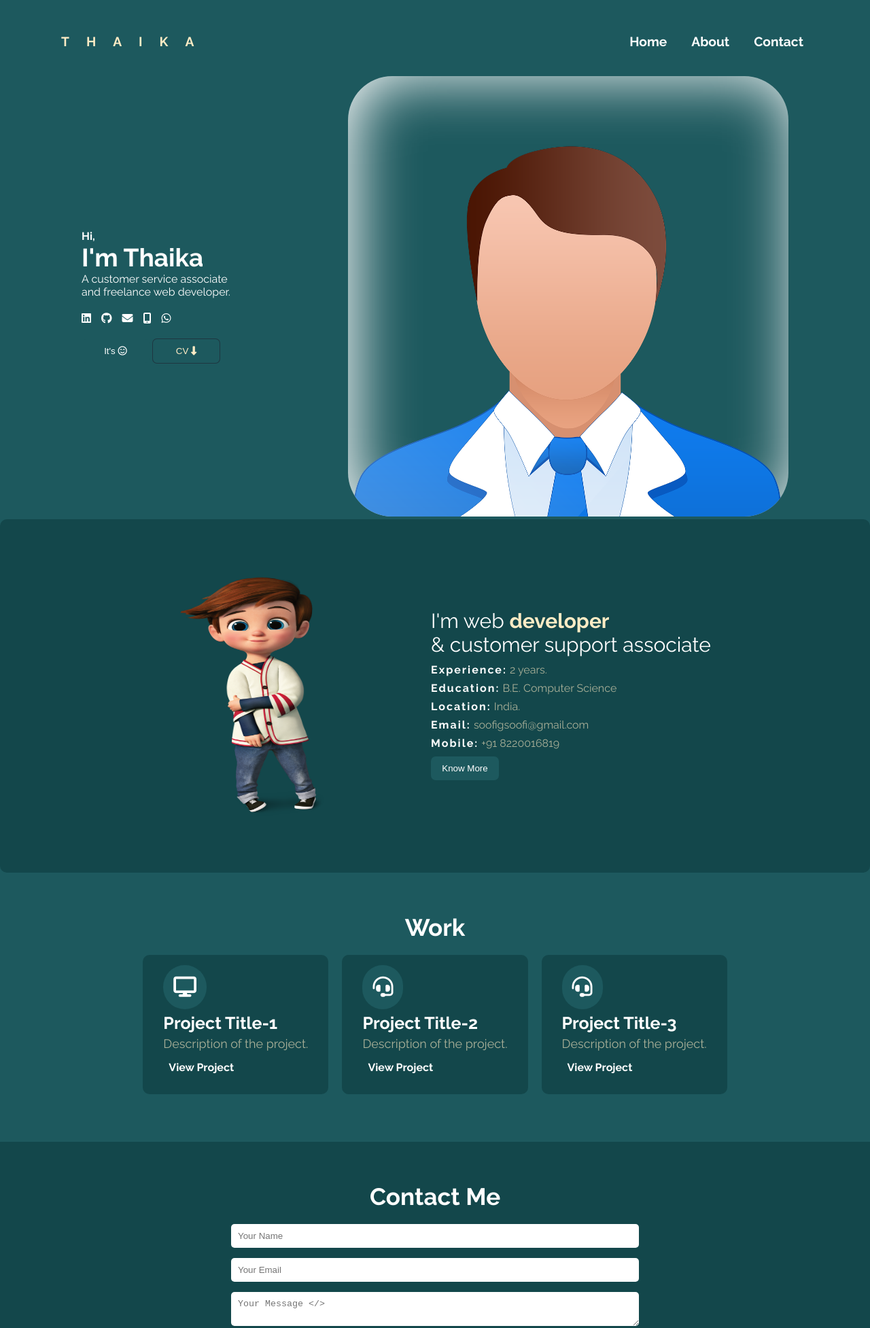
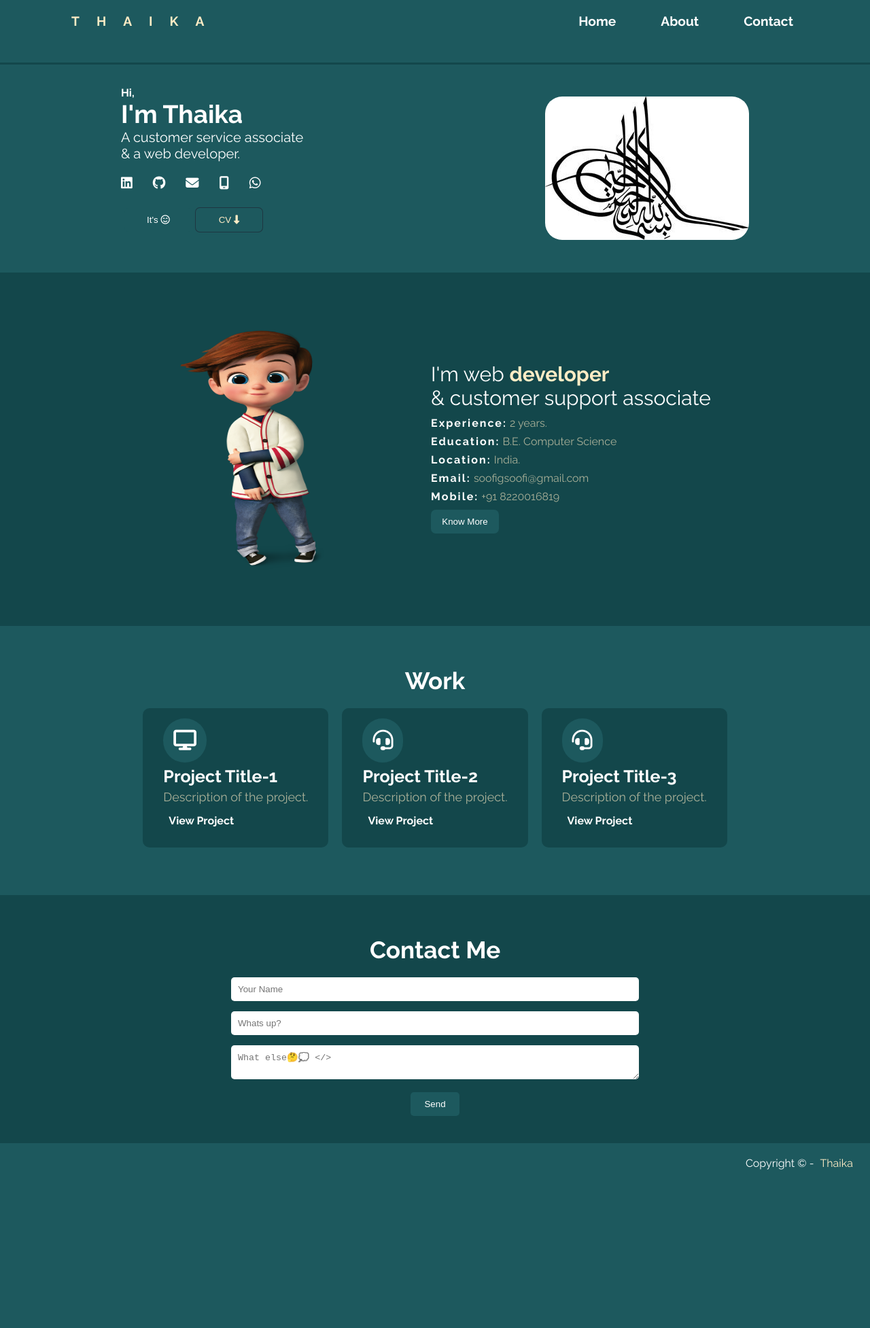
Before and after one commit to whatuseek/portfolio, a website: page index.html in a window 1280 px wide. Shown: the top 1954 px of the page at 68% size. After the commit the page ends 1741 px from the top, so only its background shows below. Drawn offline with Linux system fonts and the light colour scheme.

Commit message:
FIX: bug fixes

```diff
--- a/index.html
+++ b/index.html
@@ -43,6 +43,7 @@
                     <a href="./contact.html">Contact</a>
                 </li>
             </ul>
+
         </nav>
         <!-- The button element represents a clickable button -->
 
@@ -50,21 +51,22 @@
 
     </header>
 
+    <hr style="color: antiquewhite;">
+
     <main>
+        <!-- Hero section -->
+        <section class="hero-section">
 
-        <!-- Hero section -->
+            <!-- TEXT -->
+            <div class="wordings">
 
-        <section class="hero-section">
-            <div class="wordings">
                 <h4>Hi,</h4>
                 <h2 class="hero-section-title">
                     I'm Thaika</h2>
-                <p>A customer service associate
-                    and freelance web developer.
+                <p class="hero-section-desc">
+                    A customer service associate <br> & a web developer.
                 <p>
-                    <!-- Add if any -->
-                </p>
-                </p>
+
                 <ul class="social-icons">
                     <!-- social media icons will be here -->
                     <li>
@@ -97,15 +99,17 @@
                 </ul>
                 <!-- Buttons -->
                 <div class="btn">
-                    <button class="hero-section-btn-primary btn-primary">It's <i class="fa-regular fa-face-smile-beam"></i></button>
-                    <button class="hero-sectionbtn-secondary btn-secondary" on>CV <i class="fa-solid fa-down-long"></i> </button>
+                    <button class="hero-section-btn-primary btn-primary">It's <i
+                            class="fa-regular fa-face-smile-beam"></i></button>
+                    <button class="hero-sectionbtn-secondary btn-secondary" on>CV <i class="fa-solid fa-down-long"></i>
+                    </button>
                 </div>
             </div>
+
             <!-- Image -->
-            <div class="hero-img rounded-image-container">
-                <img src="./image/profpic.png" alt="portfolio_image" class="rounded-image">
+            <div class="hero-img-div">
+                <img src="./image/Tugra.jpg"  class="hero-img" alt="portfolio_image">
             </div>
-
 
         </section>
 
@@ -120,9 +124,7 @@
                     <li>
                         <strong>Experience:</strong> 2 years.
                     </li>
-                    <!-- <li>
-                        <strong>Skills:</strong> HTML, CSS, JavaScript, React, MySQL, MongoDB, Git.
-                    </li> -->
+
                     <li>
                         <strong>Education:</strong> B.E. Computer Science
                     </li>
@@ -139,13 +141,7 @@
                         <strong>Mobile:</strong> <a href="tel:+918220016819">+91 8220016819 </a>
                     </li>
 
-                    <!-- Tech stack -->
-                    <li>
-                        <!-- <strong>Tech Stack:</strong> HTML, CSS, JavaScript, React, MySQL, MongoDB, Git. -->
-                    </li>
-
                 </ul>
-                <!-- <br> -->
                 <button class="btn-primary">Know More</button>
             </div>
 
@@ -157,13 +153,13 @@
             <h2 class="work-section-title">Work</h2>
 
             <div class="work-section-items">
-                <!-- Project 1 -->
+
                 <div class="work-section-box project-card1">
-                    <!-- <img src="./image/project1.png" alt="project1" class="project1-image"> -->
+
 
                     <div class="project-desc">
                         <span class="work-section-box-icon">
-                            <!-- <i class="fas fa-solid fa-desktop"></i> -->
+
                             <i class="fa-solid fa-display icon "></i>
                         </span>
                         <h3>Project Title-1</h3>
@@ -172,14 +168,13 @@
                     </div>
                 </div>
 
-                <!-- Project 2 -->
                 <div class="work-section-box project-card1">
 
-                    <!-- <img src="./image/project1.png" alt="project1" class="project1-image"> -->
+
 
                     <div class="project-desc">
                         <span class="work-section-box-icon">
-                            <!-- <i class="fas fa-solid fa-desktop"></i> -->
+
                             <i class="fa-solid fa-headset icon"></i>
                         </span>
                         <h3>Project Title-2</h3>
@@ -187,14 +182,11 @@
                         <a href="#">View Project</a>
                     </div>
                 </div>
-                <!-- Project 3 -->
                 <div class="work-section-box project-card1">
-
-                    <!-- <img src="./image/project1.png" alt="project1" class="project1-image"> -->
 
                     <div class="project-desc">
                         <span class="work-section-box-icon">
-                            <!-- <i class="fas fa-solid fa-desktop"></i> -->
+
                             <i class="fa-solid fa-headset"></i>
                         </span>
                         <h3>Project Title-3</h3>
@@ -206,7 +198,6 @@
 
         </section>
 
-        <!-- Contact Me -->
         <section class="contact-section">
             <h2 class="contact-section-title">Contact Me</h2>
 
@@ -216,10 +207,10 @@
                         <input type="text" name="name" placeholder="Your Name" required>
                     </div class="input">
                     <div>
-                        <input type="email" name="email" placeholder="Your Email" required>
+                        <input type="email" name="email" placeholder="Whats up?" required>
                     </div>
                     <div>
-                        <textarea class="input" name="message" placeholder="Your Message </>" required></textarea>
+                        <textarea class="input" name="message" placeholder="What else🤔💭 </>" required></textarea>
                     </div>
                     <button class="contact-btn" type="submit">Send</button>
                 </form>
@@ -227,6 +218,11 @@
 
         </section>
     </main>
+
+    <footer>
+        <p class="footer-h4"><span>Copyright &copy; - </span><a href="https://github.com/whatuseek"
+                target="_blank">Thaika</a></p>
+    </footer>
 
 </body>
 
--- a/style.css
+++ b/style.css
@@ -50,22 +50,24 @@ body {
     color: var(--text-color);
     /* line-height: 1.5; */
     font-family: "Raleway", sans-serif;
-    /* add vh */
-    /* height: 100vh; */
     background-color: var(--dark-primary);
-    border-radius: 20px;
 }
+hr{
+    border: none;
+    border-top: 3px solid var(--dark-secondary);
+    margin-top: 30px;
+}
+
 
 * {
     margin: 0;
     padding: 0;
     box-sizing: border-box;
-
 }
 
 
 header {
-    margin-top: 30px;
+    margin-top: px;
     margin-right: 70px;
     margin-left: 70px;
     background-color: var(--dark-primary);
@@ -73,16 +75,15 @@ header {
     color: var(--link-color);
 
     display: flex;
+    align-items:center;
     justify-content: space-between;
-    align-items: center;
-    /* height: ; */
-
 
 }
 
 header a {
     text-decoration: none;
     font-size:larger;
+    margin: 0 15px;
 }
 
 header li a {
@@ -93,7 +94,7 @@ header li a {
     padding: 8px;
 
     &:hover {
-        /* margin: 1px; */
+
         background-color: var(--dark-secondary);
         color: var(--primary);
     }
@@ -108,6 +109,7 @@ header li a {
 
 header ul {
     display: flex;
+    justify-items: center;
     text-decoration: none;
     list-style: none;
 }
@@ -121,8 +123,7 @@ header ul li a {
     color: var(--link-color);
 }
 
-header button {
-    /* margin-bottom: ; */
+/* header button {
     padding: 10px;
     font-weight: 700;
     border-radius: 7px;
@@ -135,36 +136,36 @@ header button {
     &:hover {
         background-color: var(--primary);
         color: var(--dark-primary);
+    }
+} */
 
-    }
-
-}
-
-/* Hi' I'm */
-.wordings {
-    margin-left: 70px;
-}
 
 /* Section: hero page */
-section.hero-section {
+section.hero-section{
+    margin-top: 2rem;
     background-color: var(--dark-primary);
-    color: var(--text-color);
     display: flex;
+    justify-content: center;
     align-items: center;
-    justify-content:space-between;
-    /* flex-wrap: wrap; */
-    /* height: 100vh; */
-    padding: 20px 120px 0px 50px;
+    justify-content: space-around;
+    padding-bottom: 30px;
+
 }
 
 .hero-section-title {
     font-size: 37px;
     font-weight: 700;
 }
+.hero-section-desc{
+    font-size: 20px;
+    font-weight: 400;
+}
 
 .social-icons {
 
     margin: 20px 0;
+    font-size: larger;
+    gap: 15px;
 }
 
 ul.social-icons {
@@ -181,6 +182,9 @@ ul.social-icons {
     &:hover {
         color: var(--primary);
     }
+}
+.hero-img-div .hero-img{
+    border-radius: 25px;
 }
 
 .social-icons a>i.fa-linkedin {
@@ -232,7 +236,7 @@ ul.social-icons {
     }
 
 }
-`
+
 .btn{
     margin-bottom: 20px;
     padding: 5px;
@@ -270,43 +274,12 @@ ul.social-icons {
     }
 }
 
-.hero-img {
-    margin-left: 170px;
-    /* border-radius: 50%; */
+/* .hero-img-div {
+    width: 30%;
+    height: 30%;
 
-    /* border: 5px solid var(--primary); */
-    /* box-shadow: 0px 0px 10px .1px var(--primary); */
-    /* border-radius: 25%; */
-}
+} */
 
-/* rounded image */
-
-.rounded-container {
-    display: flex;
-    justify-content: center;
-    align-items: center;
-    width: 100px;
-    /* Adjust the size as needed */
-    height: 100px;
-    /* Adjust the size as needed */
-    border-radius: 50%;
-    /* Makes the container a circle */
-    overflow: hidden;
-    /* Ensures the image fits within the rounded area */
-    border: 2px solid #333;
-    /* Optional: Adds a border around the circle */
-
-}
-
-.rounded-image {
-    border-radius: 10%;
-    box-shadow:inset 10px 0px 90px ;
-
-    width: 100%;
-    height: 100%;
-    object-fit: cover;
-    /* Ensures the image covers the entire container */
-}
 
 /* About me */
 .about-section {
@@ -317,7 +290,7 @@ ul.social-icons {
     flex-wrap: wrap;
     justify-content: center;
     align-items: center;
-    border-radius: 10px;
+    /* border-radius: 10px; */
 
 }
 
@@ -410,13 +383,13 @@ ul.social-icons {
     max-width: 400px;
     text-align:left;
     margin-bottom: 10px;
+    transition: background-color 0.3s, color 0.3s;
+    transition: border-color 0.3s;
     &:hover{
         /* if we give border layout is slightly Blah Blah! */
         /* border: 1px solid var(--primary); */
         background-color:#1e303b94;
         /* color: var(--primary); */
-        transition: background-color 0.3s, color 0.3s;
-        transition: border-color 0.3s;
 
     }
 
@@ -429,6 +402,7 @@ ul.social-icons {
     background-color: var(--dark-primary);
     padding: 15px;
     border-radius: 50px;
+    transition: background-color .7s, color 1s;
     &:hover{
         background-color: var(--button-hover-bg-color2);
         color: var(--dark-primary);
@@ -452,6 +426,13 @@ ul.social-icons {
     color: white;
     border-radius: 10px;
     padding: 8px;
+    transition: background-color .7s, color 1s;
+    /* transition: border-color 0.3s; */
+    &:hover{
+        background-color: var(--primary-grayed);
+        color: var(--dark-primary);
+        border-color: var(--button-hover-bg-color2);
+    }
 
 }
 
@@ -471,20 +452,20 @@ ul.social-icons {
     font-size: 35px;
     margin: 20px 0;
 }
-.contact-section-form div input{
+.contact-section-form div input,textarea{
     padding: 10px;
     margin-bottom: 15px ;
     width: 50%;
     border: none;
     border-radius: 5px;
 }
-.contact-section-form div textarea{
+/* .contact-section-form div textarea{
     padding: 10px;
     margin-bottom: 15px ;
     width: 50%;
     border: none;
     border-radius: 5px;
-}
+} */
 .contact-btn{
     padding: 10px 20px;
     border: none;
@@ -500,3 +481,24 @@ ul.social-icons {
         font-weight: bold;
     }
 }
+footer{
+    padding: 20px;
+    text-align: end;
+    /* margin-right: 20px; */
+    background-color: var(--dark-primary);
+
+}
+footer p span{
+    color: var(--text-color);
+}
+footer p a{
+    color: var(--primary);
+    text-decoration: none;
+    padding: 5px ;
+    &:hover{
+        color: var(--primary-grayed);
+        background-color: var(--dark-secondary);
+        border-radius: 5px;
+
+    }
+}
```
Also changed, not shown: image/Tugra.jpg (added).
